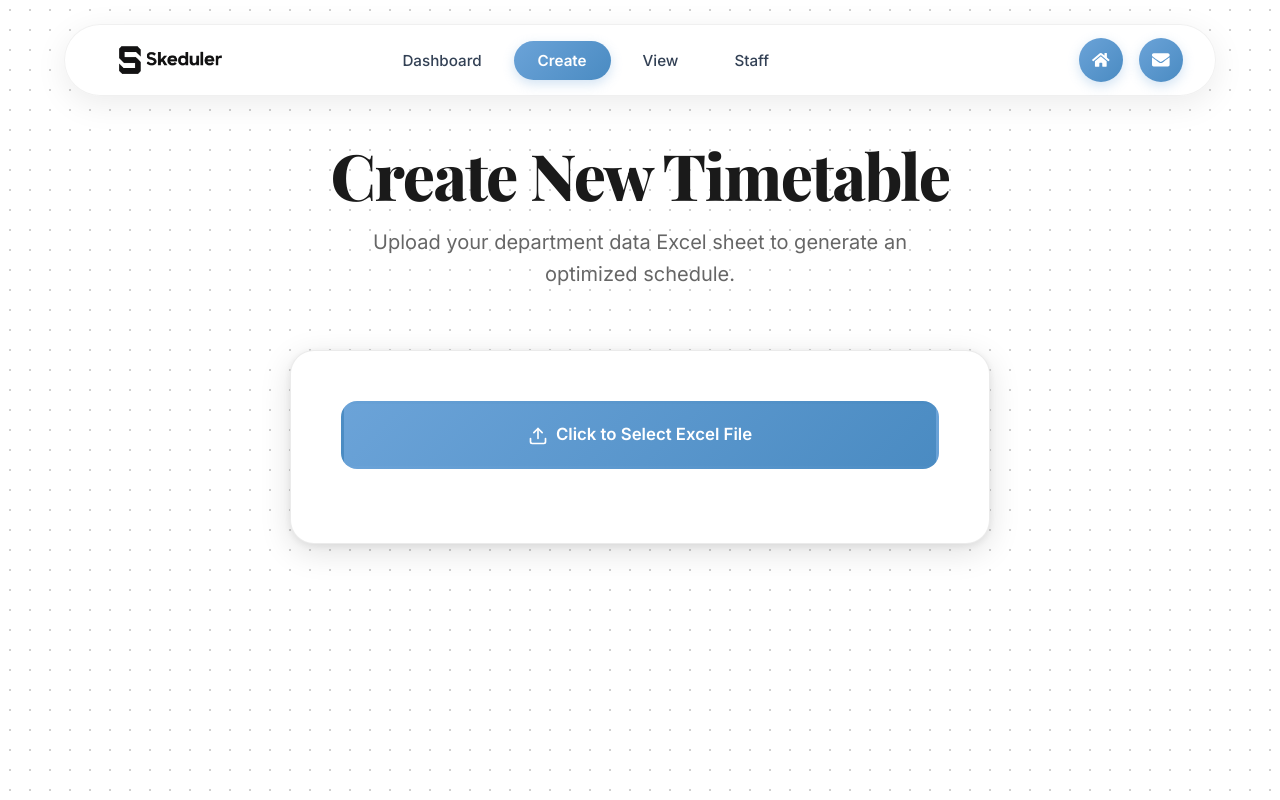
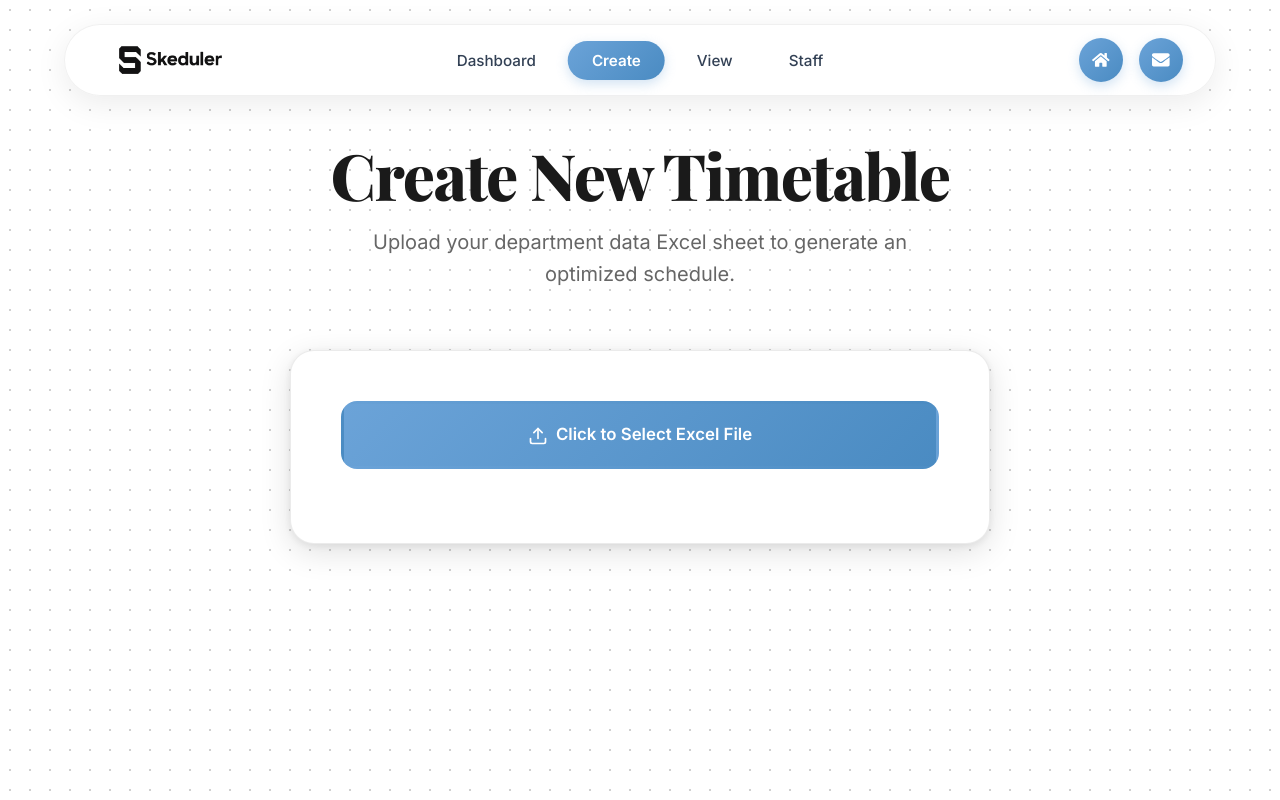
Before and after one commit to AnanthuNarashimman/Skeduler, a React (Vite) app in the folder skeduler/: page /create in a window 1280 px wide. Built offline with nearby package versions, Linux system fonts and the light colour scheme; a web font is replaced by a local one.

Commit message:
Centered contents in admin navbar

```diff
--- a/skeduler/src/admin/AdminNavbar.css
+++ b/skeduler/src/admin/AdminNavbar.css
@@ -27,7 +27,7 @@
 }
 
 .navbar-brand {
-  flex: 1;
+  flex: 0 0 auto;
   display: flex;
   align-items: center;
   height: 100%;
@@ -40,11 +40,12 @@
 }
 
 .navbar-menu {
+  position: absolute;
+  left: 50%;
+  transform: translateX(-50%);
   display: flex;
   align-items: center;
   gap: 8px;
-  flex: 1;
-  justify-content: center;
 }
 
 .nav-item {
@@ -77,7 +78,7 @@
 }
 
 .navbar-profile {
-  flex: 1;
+  flex: 0 0 auto;
   display: flex;
   align-items: center;
   justify-content: flex-end;
@@ -330,6 +331,8 @@
   }
 
   .navbar-menu {
+    position: static;
+    transform: none;
     width: 100%;
     flex-wrap: wrap;
     justify-content: center;
@@ -351,6 +354,8 @@
 
 @media (max-width: 480px) {
   .navbar-menu {
+    position: static;
+    transform: none;
     flex-direction: column;
     width: 100%;
   }
```
